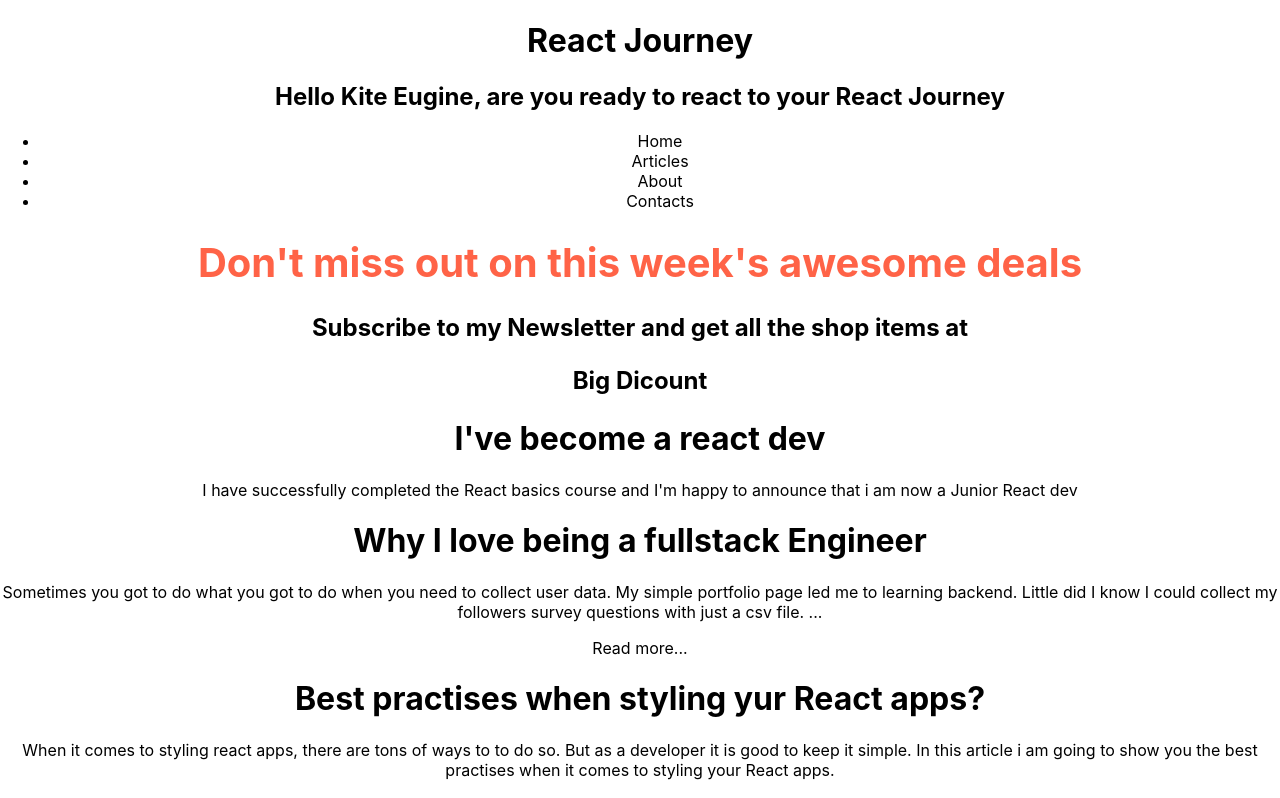
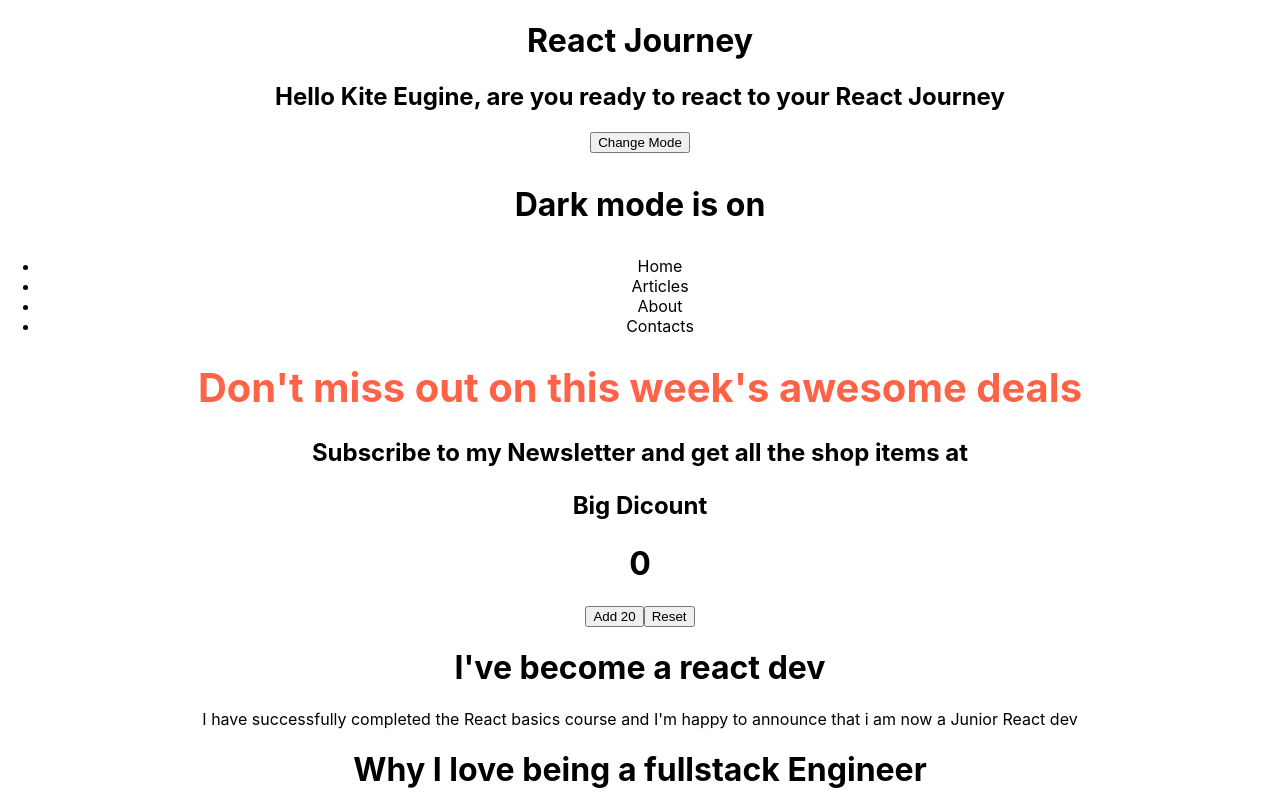
Before and after one commit to KiteCaptain/firstapp, a React (Create React App) app: page / in a window 1280 px wide. Shown: the top 798 px of the page. Built offline with nearby package versions, Linux system fonts and the light colour scheme.

Commit message:
minor update

```diff
--- a/src/App.js
+++ b/src/App.js
@@ -5,15 +5,16 @@ import Footer from './components/Footer'
 import Promo from './components/Promo';
 import Intro1 from './components/Intro1';
 import Intro2 from './components/Intro2';
-import Intro3 from './components/Intro3'
-
+import Intro3 from './components/Intro3';
+import Mode from './components/Mode';
 
 function App() {
 	return (
 		<div className="App">
 			<Heading name="Kite Eugine"/>
+			<Mode />
 			<Nav />
-			<Promo />
+			<Promo initial="0"/>
 			<Intro1 />
 			<Intro2 />
 			<Intro3 />
@@ -22,5 +23,4 @@ function App() {
 
 	)
 }
-
 export default App;
--- /dev/null
+++ b/src/components/Mode.js
@@ -0,0 +1,25 @@
+import {useState} from "react"
+
+function Mode() {
+    const [darkModeOn, setDarkModeOn] = useState(true)
+    const darkMode = <p>Dark mode is on</p>
+    const LightMode = <p>Light mode is on</p>
+    function toggleMode() {
+        let userGuess = prompt('Guess a number')
+        let randomNo = Math.floor(Math.random() * 3) + 1
+        setDarkModeOn(!darkModeOn)
+        alert(`Your guess: ${userGuess}, Computer guess: ${randomNo}`)
+    }
+
+    return (
+        <>
+        <button onClick={toggleMode}>Change Mode</button>
+        <div>
+            <h1>{darkModeOn ? darkMode : LightMode}</h1>
+        </div>
+        </>
+
+    )
+}
+
+export default Mode
--- a/src/components/Promo.js
+++ b/src/components/Promo.js
@@ -1,14 +1,26 @@
-function Promo() {
+import { useState } from "react";
+
+function Promo(props) {
+    const [counter, setCounter] = useState(parseInt(props.initial));
     const stile = {
         color: "tomato",
         fontSize: "40px",
         fontWeight: "bold"
+    }
+    const addTwenty = () => {
+        setCounter(counter + (Math.floor(Math.random() * 10)))
+    }
+    const resetCounter = () => {
+        setCounter(0)
     }
     return (
         <div className="promo-section">
             <div>
                 <h1 style={stile}>Don't miss out on this week's awesome deals</h1>
                 <h2>Subscribe to my Newsletter and get all the shop items at {Math.random() >= 0.5 ? <p>Big Dicount</p> : <p>Small Discount</p>} </h2>
+                <h1>{counter}</h1>
+                <button onClick={addTwenty}>Add 20</button>
+                <button onClick={resetCounter}>Reset</button>
             </div>
         </div>
     )
```
